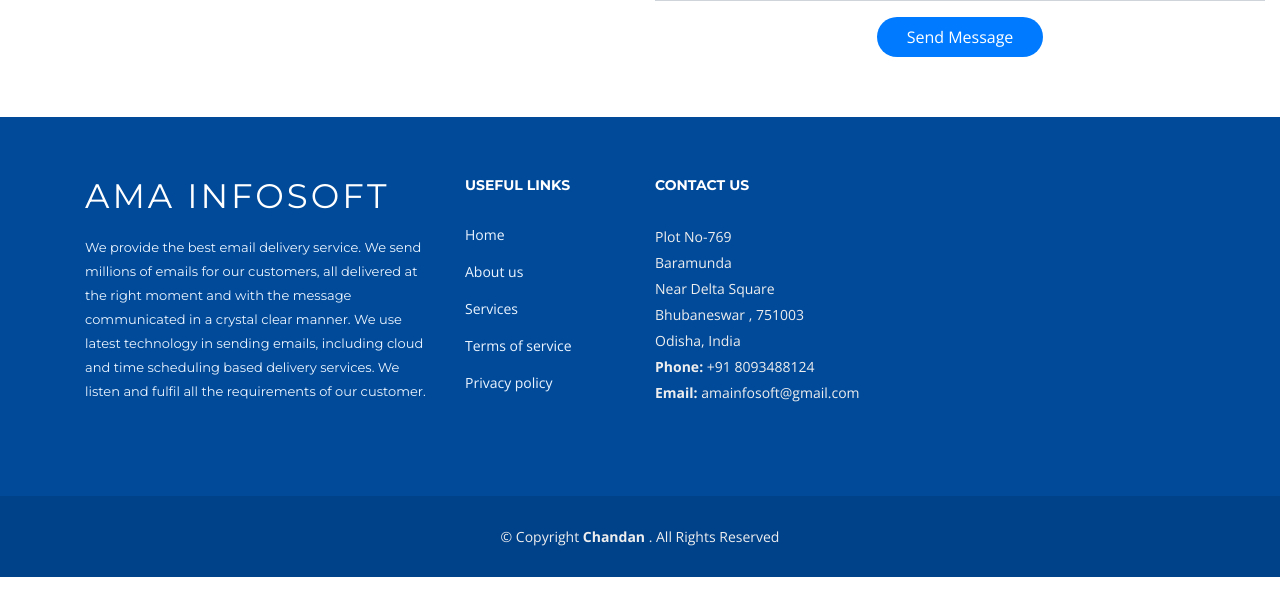
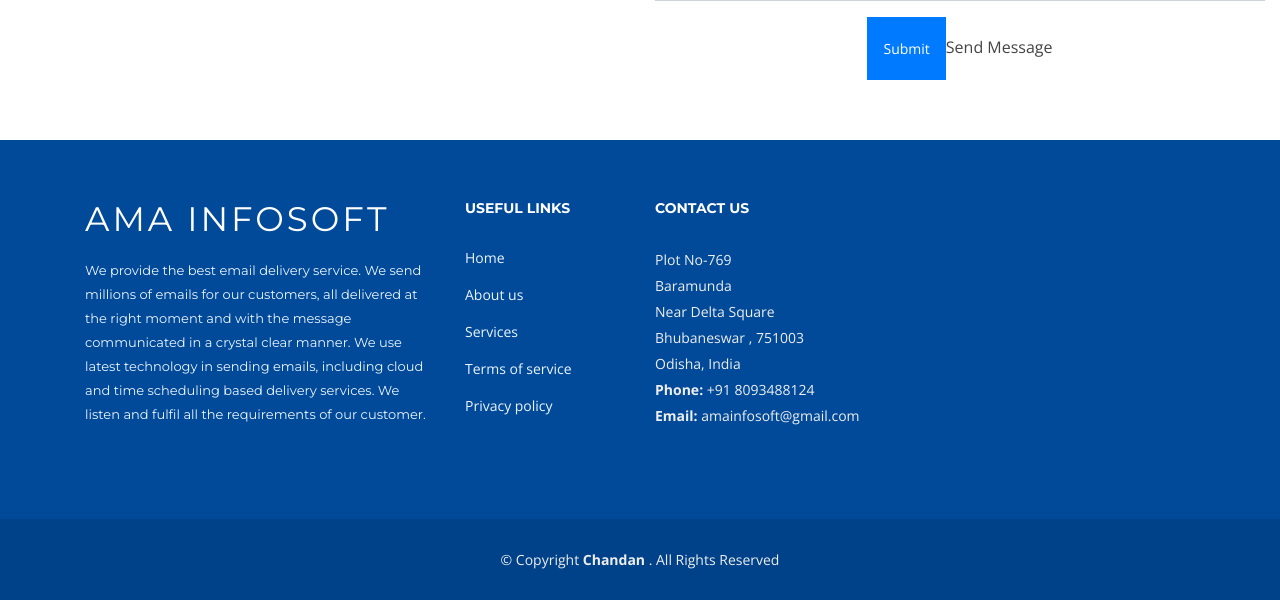
Before and after one commit to amainfosoft/amainfosoft, a Django app: page / in a window 1280 px wide. Shown: the part 2900-3500 px from the top of the page. Before the commit the page ends 3477 px from the top, so only its background shows below. Run offline with Django 3.2, Linux system fonts and the light colour scheme; some libraries are stand-ins or nearby versions; some web fonts are replaced.

Commit message:
sendmail

```diff
--- a/templates/index.html
+++ b/templates/index.html
@@ -713,6 +713,7 @@
 
                         <div class="form">
                             <form action="{% url 'sending_email' %}" method="post" role="form" class="php-email-form">
+                                {% csrf_token %}
                                 <div class="form-row">
                                     <div class="form-group col-lg-6">
                                         <input type="text" name="name" class="form-control" id="name" placeholder="Your Name" data-rule="minlen:4" data-msg="Please enter at least 4 chars" />
@@ -736,7 +737,7 @@
                                     <div class="error-message"></div>
                                     <div class="sent-message">Your message has been sent. Thank you!</div>
                                 </div>
-                                <div class="text-center"><button type="submit" title="Send Message">Send Message</button></div>
+                                <div class="text-center"><input type="submit" class="btn btn-primary" title="Send Message">Send Message</div>
                             </form>
                         </div>
                     </div>
```
